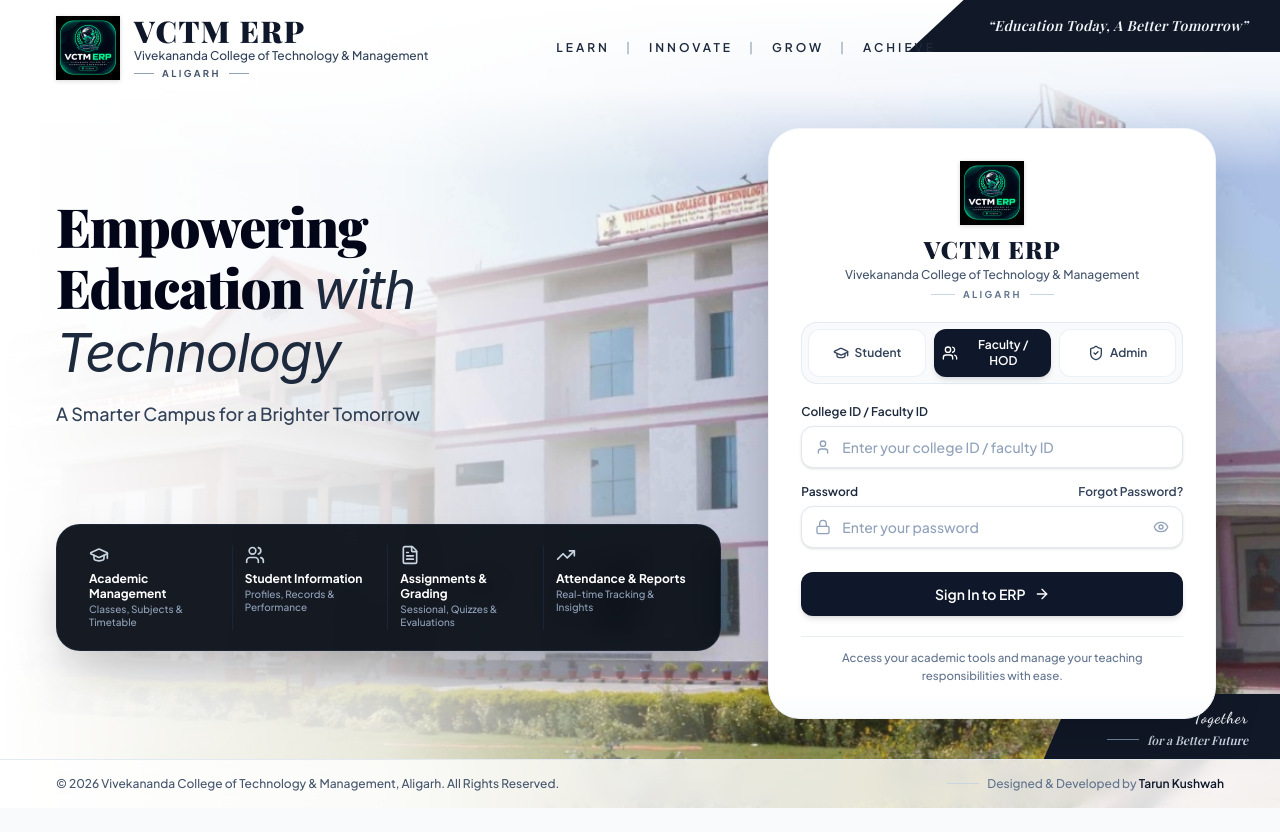
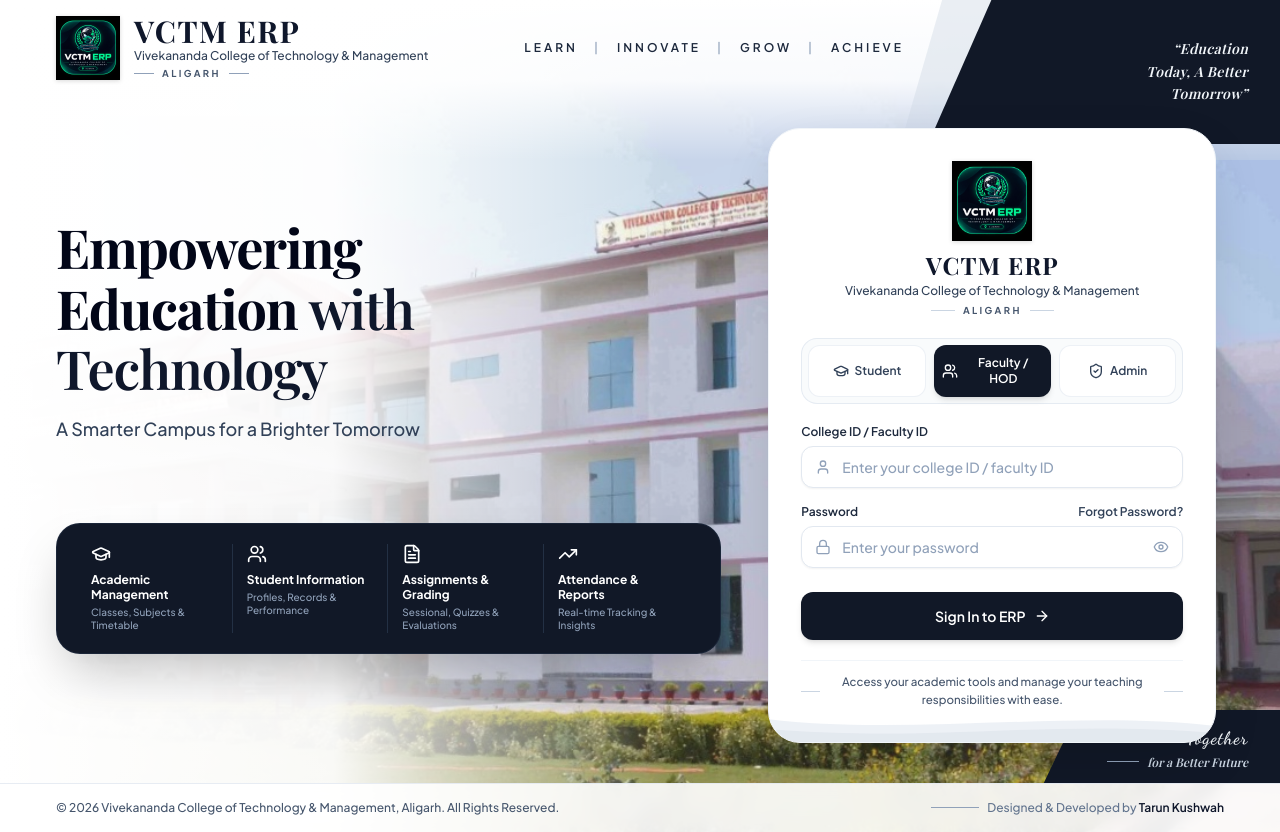
Before and after one commit to Algorithm-Artist-ctrl/-Attendance-Academic-Management-ERP-Walkthrough, a React (Vite) app: page / in a window 1280 px wide. Before the commit the page ends 808 px from the top, so only its background shows below. Built offline with nearby package versions, Linux system fonts and the light colour scheme; no server answers; the database is empty; a web font is replaced by a local one.

Commit message:
style: recreate VCTM ERP landing page from provided design

```diff
--- a/src/pages/auth/LoginPage.tsx
+++ b/src/pages/auth/LoginPage.tsx
@@ -62,51 +62,62 @@
   };
 
   return (
-    <div className="min-h-screen relative overflow-x-hidden bg-slate-50 flex flex-col justify-between select-none">
+    <div className="min-h-screen relative overflow-x-hidden bg-white flex flex-col justify-between select-none">
       {/* 1. BACKGROUND CAMPUS PHOTO & SUBTLE GRADIENTS */}
       <div className="absolute inset-0 z-0 overflow-hidden pointer-events-none">
         <img
           src={vctmCampusImage}
           alt="Vivekananda College of Technology & Management Campus"
-          className="w-full h-full object-cover object-[center_35%] opacity-90 transition-opacity duration-700"
+          className="w-full h-full object-cover object-[center_35%] opacity-90"
           loading="eager"
         />
-        {/* Soft Left & Top White Gradient to guarantee crisp text readability */}
-        <div className="absolute inset-0 bg-gradient-to-r from-white via-white/80 to-transparent w-full md:w-3/5" />
-        <div className="absolute inset-x-0 top-0 h-44 bg-gradient-to-b from-white via-white/85 to-transparent" />
-        {/* Mobile light wash */}
-        <div className="absolute inset-0 bg-white/75 lg:hidden" />
+        {/* Soft Left White Gradient: Hero text sits cleanly on pure white */}
+        <div className="absolute inset-y-0 left-0 w-full md:w-3/5 lg:w-[52%] bg-gradient-to-r from-white via-white/95 to-transparent" />
+        {/* Soft Top White Gradient: Header & Navigation sit on pure white */}
+        <div className="absolute inset-x-0 top-0 h-40 bg-gradient-to-b from-white via-white/90 to-transparent" />
+        {/* Mobile light wash for optimal readability */}
+        <div className="absolute inset-0 bg-white/80 lg:hidden" />
       </div>
 
-      {/* 2. TOP RIGHT ANGLED GEOMETRIC SLICE */}
+      {/* 2. TOP RIGHT ANGLED GEOMETRIC SLICE WITH QUOTE */}
+      <div className="absolute top-0 right-0 z-10 hidden lg:block pointer-events-none">
+        {/* Secondary light gray underlay facet */}
         <div
-        className="absolute top-0 right-0 z-10 hidden xl:flex items-center justify-end pr-8 pl-20 py-4 text-right bg-[#111827] text-white shadow-2xl"
-        style={{ clipPath: 'polygon(15% 0%, 100% 0%, 100% 100%, 0% 100%)' }}
+          className="absolute top-0 right-0 w-80 xl:w-96 h-36 xl:h-40 bg-slate-300/40"
+          style={{ clipPath: 'polygon(12% 0%, 100% 0%, 100% 100%, 0% 100%)' }}
+        />
+        {/* Main dark facet */}
+        <div
+          className="relative w-72 xl:w-88 h-32 xl:h-36 bg-[#111827] flex items-center justify-end pr-8 pl-12 text-right shadow-2xl"
+          style={{ clipPath: 'polygon(18% 0%, 100% 0%, 100% 100%, 0% 100%)' }}
         >
-        <p className="font-serif-institutional italic text-xs lg:text-sm text-slate-100 tracking-wide font-normal">
-          &ldquo;Education Today, A Better Tomorrow&rdquo;
+          <p className="font-serif-institutional italic text-xs xl:text-sm text-slate-100 tracking-wide font-normal leading-relaxed">
+            &ldquo;Education<br />
+            Today, A Better<br />
+            Tomorrow&rdquo;
           </p>
+        </div>
       </div>
 
       {/* 3. BOTTOM RIGHT ANGLED GEOMETRIC SLICE */}
       <div
-        className="absolute bottom-12 right-0 z-10 hidden xl:flex flex-col items-end pr-8 pl-16 py-3 bg-[#111827] text-white shadow-2xl"
-        style={{ clipPath: 'polygon(12% 0%, 100% 0%, 100% 100%, 0% 100%)' }}
+        className="absolute bottom-12 right-0 z-10 hidden xl:flex flex-col items-end pr-8 pl-16 py-3.5 bg-[#111827] text-white shadow-2xl pointer-events-none"
+        style={{ clipPath: 'polygon(15% 0%, 100% 0%, 100% 100%, 0% 100%)' }}
       >
-        <span className="font-script-accent text-base text-slate-100 tracking-wider">
+        <span className="font-script-accent text-lg text-slate-100 tracking-wider">
           Together
         </span>
         <div className="flex items-center gap-2 mt-0.5">
-          <span className="h-[1px] w-8 bg-slate-400/80"></span>
+          <span className="h-[1px] w-8 bg-slate-400"></span>
           <span className="font-serif-institutional italic text-xs text-slate-300">
             for a Better Future
           </span>
         </div>
       </div>
 
-      {/* 4. TOP NAVIGATION BAR */}
+      {/* 4. TOP HEADER BAR */}
       <header className="relative z-20 w-full px-5 sm:px-10 lg:px-14 pt-4 pb-2 flex items-center justify-between">
-        {/* Left: Official College Logo & Branding */}
+        {/* Left: Official College Logo & Institutional Branding */}
         <div className="flex items-center gap-3.5">
           <div className="w-14 h-14 sm:w-16 sm:h-16 shrink-0 flex items-center justify-center">
             <img
@@ -116,7 +127,7 @@
             />
           </div>
           <div className="flex flex-col">
-            <h1 className="font-serif-institutional font-black text-2xl sm:text-3xl text-slate-900 tracking-wider leading-none">
+            <h1 className="font-serif-institutional font-bold text-2xl sm:text-3xl text-slate-900 tracking-wider leading-none">
               VCTM ERP
             </h1>
             <span className="text-[11px] sm:text-xs text-slate-700 font-medium tracking-normal mt-0.5">
@@ -130,8 +141,8 @@
           </div>
         </div>
 
-        {/* Center-Right: Core Institutional Values Nav */}
-        <nav className="hidden lg:flex items-center gap-4 text-xs font-semibold text-slate-800 tracking-[0.25em] uppercase pr-4 xl:pr-72">
+        {/* Center-Right: Core Institutional Values Navigation */}
+        <nav className="hidden lg:flex items-center gap-4 text-xs font-semibold text-slate-800 tracking-[0.25em] uppercase pr-4 xl:pr-80">
           <span>LEARN</span>
           <span className="text-slate-400 font-normal">|</span>
           <span>INNOVATE</span>
@@ -145,48 +156,48 @@
       {/* 5. MAIN HERO & FLOATING LOGIN CARD GRID */}
       <main className="relative z-20 max-w-7xl mx-auto w-full px-5 sm:px-10 lg:px-14 py-6 sm:py-8 lg:py-10 grid grid-cols-1 lg:grid-cols-12 gap-8 lg:gap-10 items-center">
 
-        {/* Left Column: Hero Text & Bottom Feature Pills */}
+        {/* Left Column: Hero Text & Bottom Feature Bar */}
         <div className="lg:col-span-7 flex flex-col justify-between">
           <div className="space-y-3 max-w-xl">
-            <h2 className="text-4xl sm:text-5xl lg:text-[54px] font-serif-institutional font-black text-slate-950 tracking-tight leading-[1.12]">
+            <h2 className="text-4xl sm:text-5xl lg:text-[54px] font-serif-institutional font-bold text-slate-950 tracking-tight leading-[1.12]">
               Empowering <br />
-              Education <span className="font-normal font-sans italic text-slate-800">with Technology</span>
+              Education <span className="font-normal font-serif-institutional text-slate-900">with Technology</span>
             </h2>
             <p className="text-base sm:text-lg text-slate-700 font-normal tracking-normal pt-1">
               A Smarter Campus for a Brighter Tomorrow
             </p>
           </div>
 
-          {/* Bottom Floating Dark Feature Pill Card */}
-          <div className="mt-12 sm:mt-16 lg:mt-24 bg-[#0a0f18]/95 backdrop-blur-md text-white rounded-2xl sm:rounded-3xl p-4 sm:p-5 shadow-2xl border border-slate-800/80 max-w-2xl">
-            <div className="grid grid-cols-2 sm:grid-cols-4 gap-3 sm:gap-0 divide-y sm:divide-y-0 sm:divide-x divide-slate-800/80">
+          {/* Bottom Floating Dark Feature Bar */}
+          <div className="mt-10 sm:mt-14 lg:mt-20 bg-[#111827] text-white rounded-3xl p-4 sm:p-5 shadow-2xl border border-slate-800/80 max-w-2xl">
+            <div className="grid grid-cols-2 sm:grid-cols-4 gap-4 sm:gap-0 divide-y sm:divide-y-0 sm:divide-x divide-slate-700/60">
 
               {/* Feature 1 */}
-              <div className="flex flex-col sm:px-3 pt-2 sm:pt-0">
-                <GraduationCap className="w-5 h-5 text-slate-300 mb-1.5" />
+              <div className="flex flex-col sm:px-3.5 pt-2 sm:pt-0">
+                <GraduationCap className="w-5 h-5 text-white mb-2" />
                 <span className="text-xs font-bold text-white leading-tight">Academic Management</span>
-                <span className="text-[10px] text-slate-400 mt-0.5 leading-snug">Classes, Subjects & Timetable</span>
+                <span className="text-[10px] text-slate-400 mt-1 leading-snug">Classes, Subjects & Timetable</span>
               </div>
 
               {/* Feature 2 */}
-              <div className="flex flex-col sm:px-3 pt-2 sm:pt-0">
-                <Users className="w-5 h-5 text-slate-300 mb-1.5" />
+              <div className="flex flex-col sm:px-3.5 pt-2 sm:pt-0">
+                <Users className="w-5 h-5 text-white mb-2" />
                 <span className="text-xs font-bold text-white leading-tight">Student Information</span>
-                <span className="text-[10px] text-slate-400 mt-0.5 leading-snug">Profiles, Records & Performance</span>
+                <span className="text-[10px] text-slate-400 mt-1 leading-snug">Profiles, Records & Performance</span>
               </div>
 
               {/* Feature 3 */}
-              <div className="flex flex-col sm:px-3 pt-2 sm:pt-0">
-                <FileText className="w-5 h-5 text-slate-300 mb-1.5" />
+              <div className="flex flex-col sm:px-3.5 pt-2 sm:pt-0">
+                <FileText className="w-5 h-5 text-white mb-2" />
                 <span className="text-xs font-bold text-white leading-tight">Assignments & Grading</span>
-                <span className="text-[10px] text-slate-400 mt-0.5 leading-snug">Sessional, Quizzes & Evaluations</span>
+                <span className="text-[10px] text-slate-400 mt-1 leading-snug">Sessional, Quizzes & Evaluations</span>
               </div>
 
               {/* Feature 4 */}
-              <div className="flex flex-col sm:px-3 pt-2 sm:pt-0">
-                <TrendingUp className="w-5 h-5 text-slate-300 mb-1.5" />
+              <div className="flex flex-col sm:px-3.5 pt-2 sm:pt-0">
+                <TrendingUp className="w-5 h-5 text-white mb-2" />
                 <span className="text-xs font-bold text-white leading-tight">Attendance & Reports</span>
-                <span className="text-[10px] text-slate-400 mt-0.5 leading-snug">Real-time Tracking & Insights</span>
+                <span className="text-[10px] text-slate-400 mt-1 leading-snug">Real-time Tracking & Insights</span>
               </div>
 
             </div>
@@ -195,24 +206,24 @@
 
         {/* Right Column: Floating White Login Card matching Reference Image */}
         <div className="lg:col-span-5 w-full max-w-md mx-auto">
-          <div className="bg-white rounded-3xl sm:rounded-[32px] p-6 sm:p-8 shadow-[0_25px_60px_-15px_rgba(0,0,0,0.22)] border border-slate-100 relative overflow-hidden transition-all duration-300">
+          <div className="bg-white rounded-[32px] p-7 sm:p-8 shadow-[0_20px_60px_-15px_rgba(0,0,0,0.18)] border border-slate-100 relative overflow-hidden transition-all duration-300">
 
             {/* Card Emblem & Title */}
             <div className="text-center mb-5">
-              <div className="w-16 h-16 mx-auto mb-2 flex items-center justify-center">
+              <div className="w-16 h-16 sm:w-20 sm:h-20 mx-auto mb-2 flex items-center justify-center">
                 <img
                   src={vctmOfficialLogo}
                   alt="VCTM Emblem"
                   className="w-full h-full object-contain drop-shadow-sm"
                 />
               </div>
-              <h3 className="font-serif-institutional font-black text-2xl text-slate-900 tracking-wider">
+              <h3 className="font-serif-institutional font-bold text-2xl text-slate-900 tracking-wider">
                 VCTM ERP
               </h3>
-              <p className="text-xs text-slate-600 font-medium mt-0.5">
+              <p className="text-xs text-slate-700 font-medium mt-0.5">
                 Vivekananda College of Technology & Management
               </p>
-              <div className="flex items-center justify-center gap-2 mt-1 text-[9.5px] font-bold text-slate-500 tracking-[0.25em]">
+              <div className="flex items-center justify-center gap-2 mt-1 text-[9.5px] font-bold text-slate-600 tracking-[0.25em]">
                 <span className="h-[1px] w-6 bg-slate-300"></span>
                 <span>ALIGARH</span>
                 <span className="h-[1px] w-6 bg-slate-300"></span>
@@ -220,14 +231,14 @@
             </div>
 
             {/* Role Selection Tabs (Student / Faculty / Admin) */}
-            <div className="grid grid-cols-3 gap-2 bg-slate-50 p-1.5 rounded-2xl mb-5 border border-slate-200/80 text-xs">
+            <div className="grid grid-cols-3 gap-2 bg-slate-50/80 p-1.5 rounded-2xl mb-5 border border-slate-200/80 text-xs">
               <button
                 type="button"
                 onClick={() => handleRoleTabChange('student')}
                 className={clsx(
-                  'py-2 px-2 rounded-xl transition-all duration-200 cursor-pointer select-none font-semibold flex items-center justify-center gap-1.5',
+                  'py-2.5 px-2 rounded-xl transition-all duration-200 cursor-pointer select-none font-semibold flex items-center justify-center gap-1.5',
                   activeRoleTab === 'student'
-                    ? 'bg-[#0f172a] text-white shadow-md font-bold'
+                    ? 'bg-[#111827] text-white shadow-md font-bold'
                     : 'bg-white text-slate-700 border border-slate-200/60 hover:bg-slate-100'
                 )}
               >
@@ -239,9 +250,9 @@
                 type="button"
                 onClick={() => handleRoleTabChange('faculty')}
                 className={clsx(
-                  'py-2 px-2 rounded-xl transition-all duration-200 cursor-pointer select-none font-semibold flex items-center justify-center gap-1.5',
+                  'py-2.5 px-2 rounded-xl transition-all duration-200 cursor-pointer select-none font-semibold flex items-center justify-center gap-1.5',
                   activeRoleTab === 'faculty'
-                    ? 'bg-[#0f172a] text-white shadow-md font-bold'
+                    ? 'bg-[#111827] text-white shadow-md font-bold'
                     : 'bg-white text-slate-700 border border-slate-200/60 hover:bg-slate-100'
                 )}
               >
@@ -253,9 +264,9 @@
                 type="button"
                 onClick={() => handleRoleTabChange('admin')}
                 className={clsx(
-                  'py-2 px-2 rounded-xl transition-all duration-200 cursor-pointer select-none font-semibold flex items-center justify-center gap-1.5',
+                  'py-2.5 px-2 rounded-xl transition-all duration-200 cursor-pointer select-none font-semibold flex items-center justify-center gap-1.5',
                   activeRoleTab === 'admin'
-                    ? 'bg-[#0f172a] text-white shadow-md font-bold'
+                    ? 'bg-[#111827] text-white shadow-md font-bold'
                     : 'bg-white text-slate-700 border border-slate-200/60 hover:bg-slate-100'
                 )}
               >
@@ -297,9 +308,9 @@
                         ? 'Enter your college roll number'
                         : activeRoleTab === 'faculty'
                         ? 'Enter your college ID / faculty ID'
-                        : 'Enter admin identifier'
+                        : 'Enter admin identifier / email'
                     }
-                    className="w-full pl-10 pr-3.5 py-2.5 text-sm bg-white border border-slate-200 rounded-xl text-slate-900 placeholder-slate-400 focus:outline-none focus:border-slate-900 focus:ring-1 focus:ring-slate-900 transition-all shadow-sm"
+                    className="w-full pl-10 pr-3.5 py-2.5 text-sm bg-white border border-slate-200 rounded-xl text-slate-900 placeholder-slate-400 focus:outline-none focus:border-slate-900 focus:ring-1 focus:ring-slate-900 transition-all shadow-xs"
                   />
                 </div>
               </div>
@@ -313,7 +324,7 @@
                   <button
                     type="button"
                     onClick={() => setIsForgotModalOpen(true)}
-                    className="text-xs font-semibold text-slate-700 hover:text-slate-950 transition-colors"
+                    className="text-xs font-semibold text-slate-700 hover:text-slate-950 transition-colors cursor-pointer"
                   >
                     Forgot Password?
                   </button>
@@ -328,12 +339,12 @@
                     value={password}
                     onChange={(e) => setPassword(e.target.value)}
                     placeholder="Enter your password"
-                    className="w-full pl-10 pr-10 py-2.5 text-sm bg-white border border-slate-200 rounded-xl text-slate-900 placeholder-slate-400 focus:outline-none focus:border-slate-900 focus:ring-1 focus:ring-slate-900 transition-all shadow-sm"
+                    className="w-full pl-10 pr-10 py-2.5 text-sm bg-white border border-slate-200 rounded-xl text-slate-900 placeholder-slate-400 focus:outline-none focus:border-slate-900 focus:ring-1 focus:ring-slate-900 transition-all shadow-xs"
                   />
                   <button
                     type="button"
                     onClick={() => setShowPassword(!showPassword)}
-                    className="absolute inset-y-0 right-0 pr-3.5 flex items-center text-slate-400 hover:text-slate-700 transition-colors"
+                    className="absolute inset-y-0 right-0 pr-3.5 flex items-center text-slate-400 hover:text-slate-700 transition-colors cursor-pointer"
                     aria-label={showPassword ? 'Hide password' : 'Show password'}
                   >
                     {showPassword ? <EyeOff className="w-4 h-4" /> : <Eye className="w-4 h-4" />}
@@ -346,7 +357,7 @@
                 <button
                   type="submit"
                   disabled={isLoading}
-                  className="w-full py-3 px-6 rounded-xl bg-[#0f172a] hover:bg-black text-white font-semibold text-sm transition-all shadow-md hover:shadow-lg flex items-center justify-center gap-2 disabled:opacity-70 disabled:cursor-not-allowed cursor-pointer"
+                  className="w-full py-3.5 px-6 rounded-xl bg-[#111827] hover:bg-black text-white font-semibold text-sm transition-all shadow-md hover:shadow-lg flex items-center justify-center gap-2 disabled:opacity-70 disabled:cursor-not-allowed cursor-pointer"
                 >
                   {isLoading ? (
                     <>
@@ -364,31 +375,40 @@
             </form>
 
             {/* Bottom Helper Note inside Card */}
-            <div className="mt-5 pt-3 border-t border-slate-200/80 text-center">
-              <p className="text-[11.5px] text-slate-500 font-normal leading-relaxed max-w-xs mx-auto">
+            <div className="mt-5 pt-3 border-t border-slate-100 text-center">
+              <div className="flex items-center justify-center gap-3">
+                <span className="h-[1px] w-6 bg-slate-300"></span>
+                <p className="text-[11.5px] text-slate-600 font-normal leading-relaxed max-w-xs">
                   {activeRoleTab === 'student'
                     ? 'Access your attendance, sessional marks, timetable and academic notices with ease.'
                     : activeRoleTab === 'faculty'
                     ? 'Access your academic tools and manage your teaching responsibilities with ease.'
                     : 'Access institutional administration, department oversight, and academic records.'}
                 </p>
+                <span className="h-[1px] w-6 bg-slate-300"></span>
+              </div>
             </div>
 
-            {/* Subtle light wavy gradient decoration at the bottom of the card */}
-            <div className="absolute -bottom-6 -left-6 -right-6 h-12 bg-gradient-to-t from-slate-100/90 to-transparent pointer-events-none rounded-b-3xl" />
+            {/* Subtle silver wavy layer accent at base of card */}
+            <div className="absolute -bottom-1 left-0 right-0 h-10 overflow-hidden pointer-events-none rounded-b-[32px]">
+              <svg viewBox="0 0 500 120" preserveAspectRatio="none" className="w-full h-full opacity-60">
+                <path d="M0,40 C150,90 350,10 500,60 L500,120 L0,120 Z" fill="#e2e8f0" />
+                <path d="M0,70 C200,110 300,40 500,80 L500,120 L0,120 Z" fill="#cbd5e1" opacity="0.7" />
+              </svg>
+            </div>
           </div>
         </div>
 
       </main>
 
       {/* 6. PAGE FOOTER */}
-      <footer className="relative z-20 w-full px-5 sm:px-10 lg:px-14 py-4 border-t border-slate-200/90 bg-white/80 backdrop-blur-sm flex flex-col sm:flex-row items-center justify-between gap-2 text-xs text-slate-600">
+      <footer className="relative z-20 w-full px-5 sm:px-10 lg:px-14 py-4 border-t border-slate-200/80 bg-white/90 backdrop-blur-sm flex flex-col sm:flex-row items-center justify-between gap-2 text-xs text-slate-600">
         <p className="text-center sm:text-left">
           © 2026 Vivekananda College of Technology & Management, Aligarh. All Rights Reserved.
         </p>
 
         <div className="flex items-center gap-2 text-slate-500">
-          <span className="hidden sm:inline-block h-[1px] w-8 bg-slate-300"></span>
+          <span className="hidden sm:inline-block h-[1px] w-12 bg-slate-400"></span>
           <span>
             Designed & Developed by <strong className="text-slate-900 font-semibold">Tarun Kushwah</strong>
           </span>
--- a/src/pages/student/StudentMarksPage.tsx
+++ b/src/pages/student/StudentMarksPage.tsx
@@ -257,7 +257,7 @@
                       <p className="text-xs text-slate-400 mt-0.5">Faculty: {sub.facultyName}</p>
                     </div>
                     <span className="px-2.5 py-1 rounded-full text-[11px] font-semibold bg-amber-50 border border-amber-200 text-amber-800 font-semibold shrink-0">
-                      Evaluation in Progress
+                      Marks not published yet
                     </span>
                   </div>
                   <div className="p-3 rounded-xl bg-slate-50 border border-slate-200/60 text-[11.5px] text-slate-600 flex items-center justify-between">
```
Lines whose indentation alone changed are shown as unchanged.
